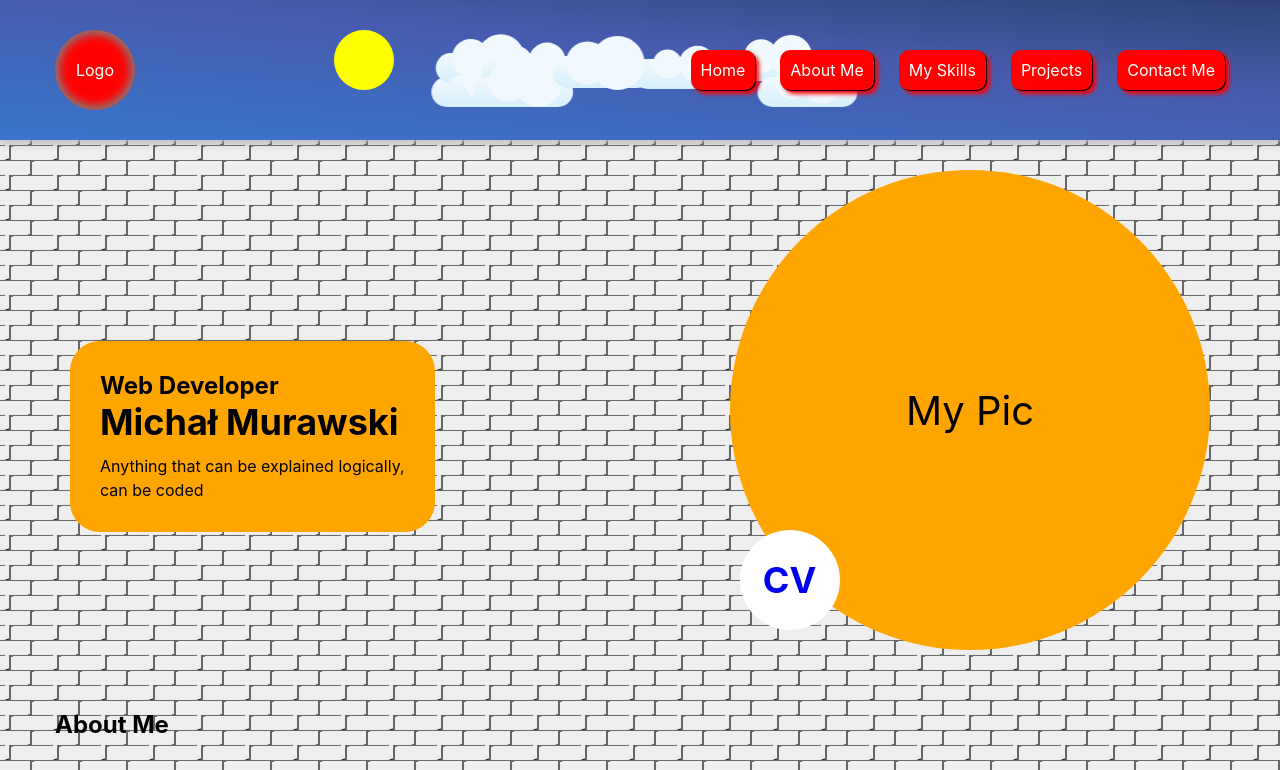
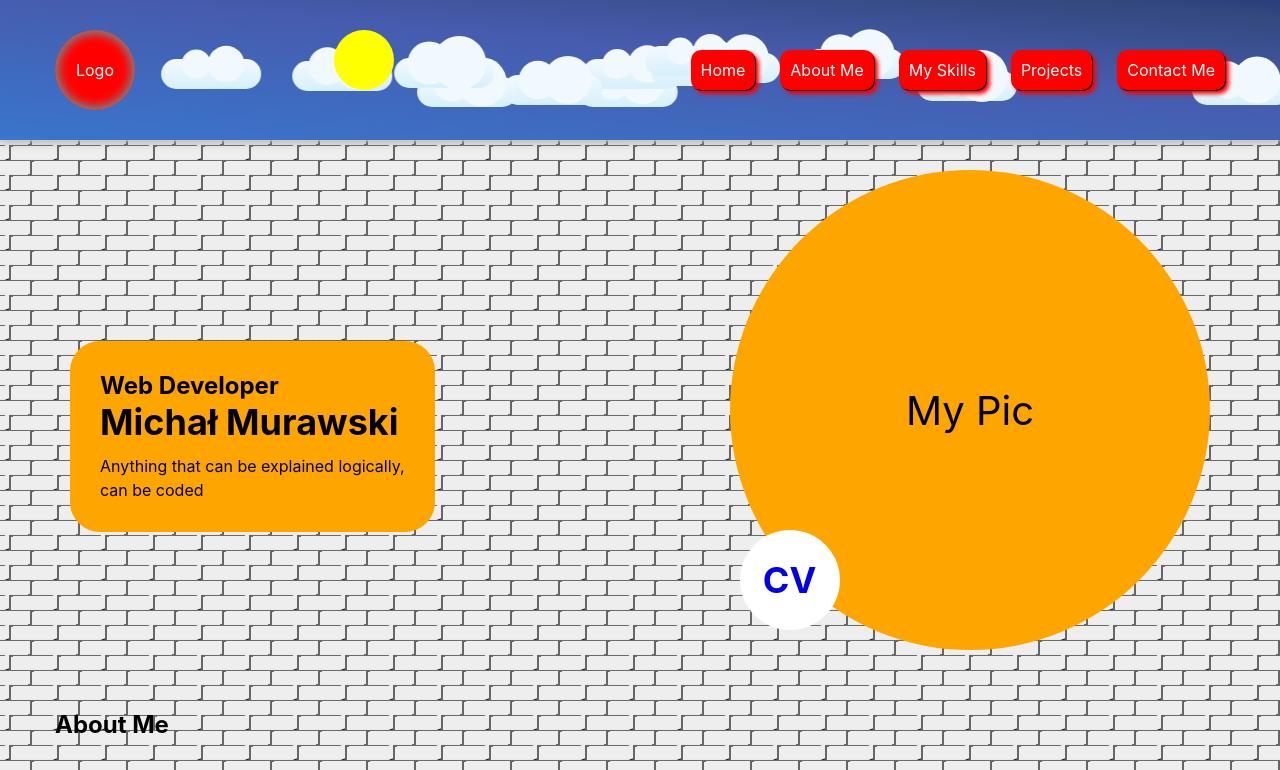
Before and after one commit to AMichalMurawski/portfolio, a React (Create React App) app: page / in a window 1280 px wide. Shown: the top 770 px of the page. Built offline with nearby package versions, Linux system fonts and the light colour scheme.

Commit message:
fix animation

```diff
--- a/src/components/elements/ui/DarkModeAnimation/DarkModeAnimation.styled.ts
+++ b/src/components/elements/ui/DarkModeAnimation/DarkModeAnimation.styled.ts
@@ -12,8 +12,7 @@ export const ModeWrapper = styled.div`
 `;
 
 export const Background = styled.div`
-  width: 130%;
-  left: -30%;
+  width: 120%;
   height: 300%;
   background: linear-gradient(
     5deg,
@@ -75,7 +74,7 @@ export const Moon = styled.div`
 
 const cloudMoveHorizontal = keyframes`
   from{
-    transform: translateX(120vh)
+    transform: translateX(120vw)
   }
 
   to {
@@ -101,9 +100,10 @@ interface CloudMoveProps {
 
 export const CloudMove = styled.div<CloudMoveProps>`
   position: absolute;
+  left: 0;
   bottom: ${props => `${props.$bottom}%`};
   animation-name: ${cloudMoveHorizontal};
-  animation-delay: ${props => `${props.$delay}ms`};
+  animation-delay: ${props => `-${props.$delay}ms`};
   animation-duration: ${props => `${props.$duration}ms`};
   animation-timing-function: linear;
   animation-iteration-count: infinite;
--- a/src/components/elements/ui/DarkModeAnimation/DarkModeAnimation.tsx
+++ b/src/components/elements/ui/DarkModeAnimation/DarkModeAnimation.tsx
@@ -24,10 +24,9 @@ export const DarkModeAnimation: React.FC = () => {
       <Background>
         {mapCloud().map((e, i) => {
           const bottom = Math.random() * 10 + 13;
-          const delay = Math.random() * 10000;
+          const delay = Math.round(Math.random() * 17000);
           const duration = Math.random() * 5000 + 12000;
           const scale = Math.round(Math.random() * 60) / 100 + 0.6;
-          console.log(bottom, delay, duration);
           return (
             <CloudMove
               key={i}
```
